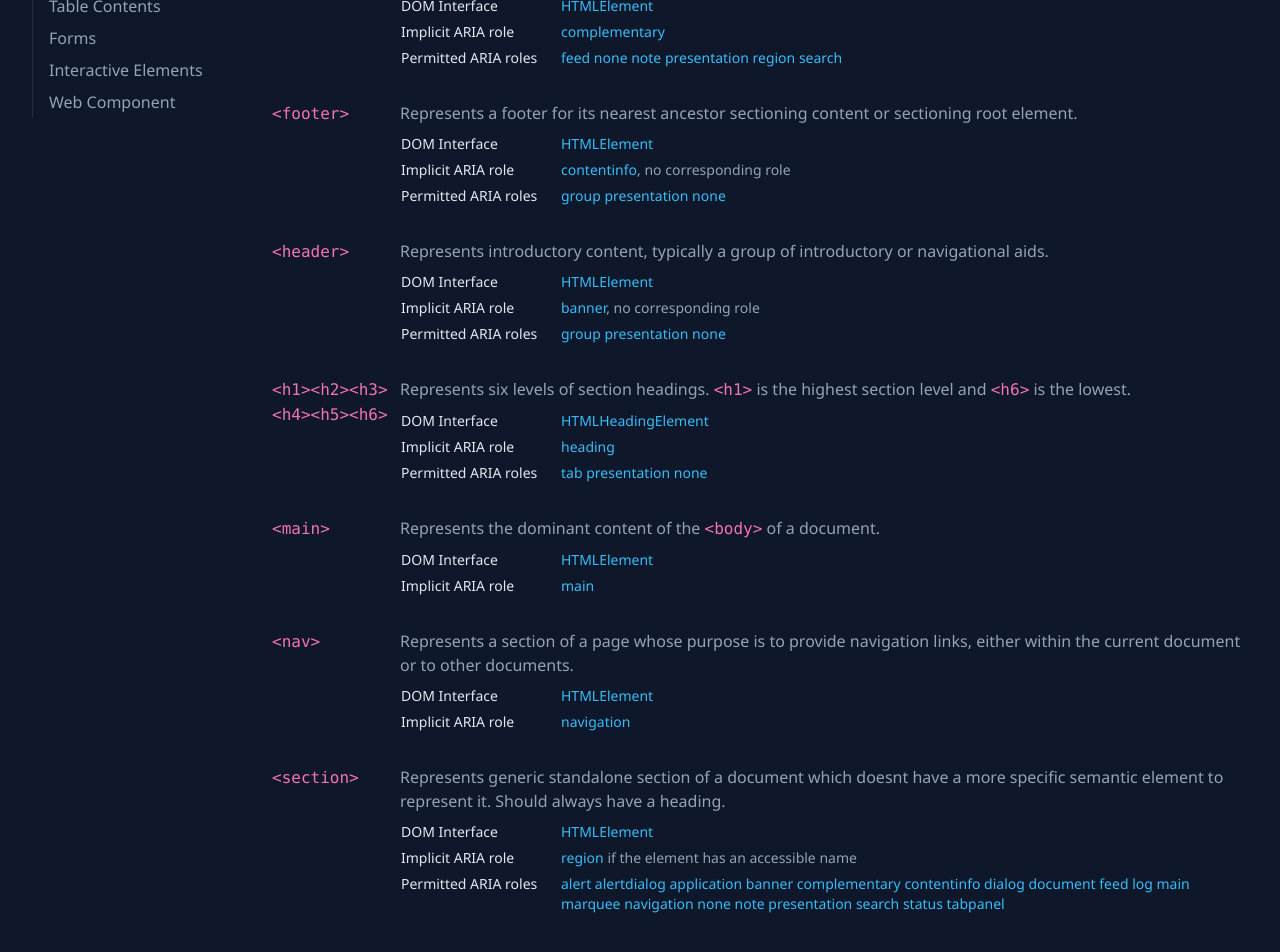
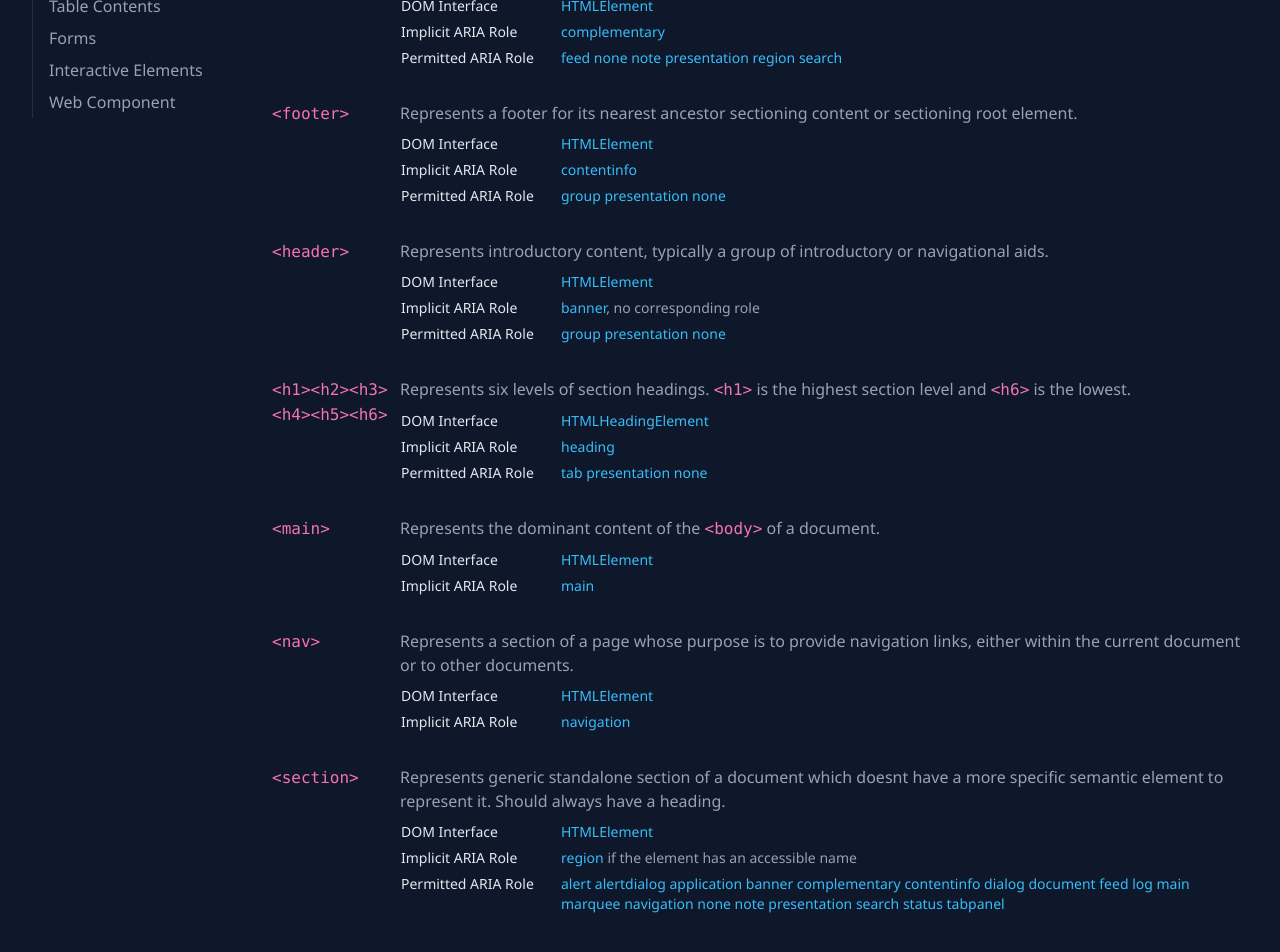
Before and after one commit to nhui98/my-notes, a Next.js app: page /html/contentsectioning in a window 1280 px wide. Shown: the part 506-1458 px from the top of the page. Built offline with nearby package versions, Linux system fonts and the light colour scheme.

Commit message:
refactor content sectioning tags

```diff
--- a/src/components/html/ContentSectioning/AsideTag.tsx
+++ b/src/components/html/ContentSectioning/AsideTag.tsx
@@ -1,5 +1,6 @@
 import AriaRole from "../AriaRole";
 import DomInterface from "../DomInterface";
+import TableRow from "../TableRow";
 import Tag from "../Tag";
 
 const AsideTag = () => (
@@ -14,26 +15,17 @@ const AsideTag = () => (
       </div>
       <table className="html-tag-table">
         <tbody className="html-tag-tbody">
-          <tr className="html-tag-trow">
-            <td className="html-cell-label">DOM Interface</td>
-            <td className="html-cell-details">
-              <DomInterface element="HTMLElement" />
-            </td>
-          </tr>
-          <tr className="html-tag-trow">
-            <td className="html-cell-label">Implicit ARIA role</td>
-            <td className="html-cell-details">
-              <AriaRole role="complementary" />
-            </td>
-          </tr>
-          <tr className="html-tag-trow">
-            <td className="html-cell-label">Permitted ARIA roles</td>
-            <td className="html-cell-details">
-              <AriaRole role="feed" /> <AriaRole role="none" />{" "}
-              <AriaRole role="note" /> <AriaRole role="presentation" />{" "}
-              <AriaRole role="region" /> <AriaRole role="search" />
-            </td>
-          </tr>
+          <TableRow label="DOM Interface">
+            <DomInterface element="HTMLElement" />
+          </TableRow>
+          <TableRow label="Implicit ARIA Role">
+            <AriaRole role="complementary" />
+          </TableRow>
+          <TableRow label="Permitted ARIA Role">
+            <AriaRole role="feed" /> <AriaRole role="none" />{" "}
+            <AriaRole role="note" /> <AriaRole role="presentation" />{" "}
+            <AriaRole role="region" /> <AriaRole role="search" />
+          </TableRow>
         </tbody>
       </table>
     </div>
--- a/src/components/html/ContentSectioning/FooterTag.tsx
+++ b/src/components/html/ContentSectioning/FooterTag.tsx
@@ -1,5 +1,6 @@
 import AriaRole from "../AriaRole";
 import DomInterface from "../DomInterface";
+import TableRow from "../TableRow";
 import Tag from "../Tag";
 
 const FooterTag = () => (
@@ -14,25 +15,16 @@ const FooterTag = () => (
       </div>
       <table className="html-tag-table">
         <tbody className="html-tag-tbody">
-          <tr className="html-tag-trow">
-            <td className="html-cell-label">DOM Interface</td>
-            <td className="html-cell-details">
-              <DomInterface element="HTMLElement" />
-            </td>
-          </tr>
-          <tr className="html-tag-trow">
-            <td className="html-cell-label">Implicit ARIA role</td>
-            <td className="html-cell-details">
-              <AriaRole role="contentinfo" />, no corresponding role
-            </td>
-          </tr>
-          <tr className="html-tag-trow">
-            <td className="html-cell-label">Permitted ARIA roles</td>
-            <td className="html-cell-details">
-              <AriaRole role="group" /> <AriaRole role="presentation" />{" "}
-              <AriaRole role="none" />
-            </td>
-          </tr>
+          <TableRow label="DOM Interface">
+            <DomInterface element="HTMLElement" />
+          </TableRow>
+          <TableRow label="Implicit ARIA Role">
+            <AriaRole role="contentinfo" />
+          </TableRow>
+          <TableRow label="Permitted ARIA Role">
+            <AriaRole role="group" /> <AriaRole role="presentation" />{" "}
+            <AriaRole role="none" />
+          </TableRow>
         </tbody>
       </table>
     </div>
--- a/src/components/html/ContentSectioning/HeaderTag.tsx
+++ b/src/components/html/ContentSectioning/HeaderTag.tsx
@@ -1,5 +1,6 @@
 import AriaRole from "../AriaRole";
 import DomInterface from "../DomInterface";
+import TableRow from "../TableRow";
 import Tag from "../Tag";
 
 const HeaderTag = () => (
@@ -14,25 +15,16 @@ const HeaderTag = () => (
       </div>
       <table className="html-tag-table">
         <tbody className="html-tag-tbody">
-          <tr className="html-tag-trow">
-            <td className="html-cell-label">DOM Interface</td>
-            <td className="html-cell-details">
-              <DomInterface element="HTMLElement" />
-            </td>
-          </tr>
-          <tr className="html-tag-trow">
-            <td className="html-cell-label">Implicit ARIA role</td>
-            <td className="html-cell-details">
-              <AriaRole role="banner" />, no corresponding role
-            </td>
-          </tr>
-          <tr className="html-tag-trow">
-            <td className="html-cell-label">Permitted ARIA roles</td>
-            <td className="html-cell-details">
-              <AriaRole role="group" /> <AriaRole role="presentation" />{" "}
-              <AriaRole role="none" />{" "}
-            </td>
-          </tr>
+          <TableRow label="DOM Interface">
+            <DomInterface element="HTMLElement" />
+          </TableRow>
+          <TableRow label="Implicit ARIA Role">
+            <AriaRole role="banner" />, no corresponding role
+          </TableRow>
+          <TableRow label="Permitted ARIA Role">
+            <AriaRole role="group" /> <AriaRole role="presentation" />{" "}
+            <AriaRole role="none" />{" "}
+          </TableRow>
         </tbody>
       </table>
     </div>
--- a/src/components/html/ContentSectioning/HeadingsTag.tsx
+++ b/src/components/html/ContentSectioning/HeadingsTag.tsx
@@ -1,5 +1,6 @@
 import AriaRole from "../AriaRole";
 import DomInterface from "../DomInterface";
+import TableRow from "../TableRow";
 import Tag from "../Tag";
 
 const HeadingsTag = () => (
@@ -20,25 +21,16 @@ const HeadingsTag = () => (
       </div>
       <table className="html-tag-table">
         <tbody className="html-tag-tbody">
-          <tr className="html-tag-trow">
-            <td className="html-cell-label">DOM Interface</td>
-            <td className="html-cell-details">
-              <DomInterface element="HTMLHeadingElement" />
-            </td>
-          </tr>
-          <tr className="html-tag-trow">
-            <td className="html-cell-label">Implicit ARIA role</td>
-            <td className="html-cell-details">
-              <AriaRole role="heading" />
-            </td>
-          </tr>
-          <tr className="html-tag-trow">
-            <td className="html-cell-label">Permitted ARIA roles</td>
-            <td className="html-cell-details">
-              <AriaRole role="tab" /> <AriaRole role="presentation" />{" "}
-              <AriaRole role="none" />{" "}
-            </td>
-          </tr>
+          <TableRow label="DOM Interface">
+            <DomInterface element="HTMLHeadingElement" />
+          </TableRow>
+          <TableRow label="Implicit ARIA Role">
+            <AriaRole role="heading" />
+          </TableRow>
+          <TableRow label="Permitted ARIA Role">
+            <AriaRole role="tab" /> <AriaRole role="presentation" />{" "}
+            <AriaRole role="none" />{" "}
+          </TableRow>
         </tbody>
       </table>
     </div>
--- a/src/components/html/ContentSectioning/MainTag.tsx
+++ b/src/components/html/ContentSectioning/MainTag.tsx
@@ -1,5 +1,6 @@
 import AriaRole from "../AriaRole";
 import DomInterface from "../DomInterface";
+import TableRow from "../TableRow";
 import Tag from "../Tag";
 
 const MainTag = () => (
@@ -13,18 +14,12 @@ const MainTag = () => (
       </div>
       <table className="html-tag-table">
         <tbody className="html-tag-tbody">
-          <tr className="html-tag-trow">
-            <td className="html-cell-label">DOM Interface</td>
-            <td className="html-cell-details">
-              <DomInterface element="HTMLElement" />
-            </td>
-          </tr>
-          <tr className="html-tag-trow">
-            <td className="html-cell-label">Implicit ARIA role</td>
-            <td className="html-cell-details">
-              <AriaRole role="main" />
-            </td>
-          </tr>
+          <TableRow label="DOM Interface">
+            <DomInterface element="HTMLElement" />
+          </TableRow>
+          <TableRow label="Implicit ARIA Role">
+            <AriaRole role="main" />
+          </TableRow>
         </tbody>
       </table>
     </div>
--- a/src/components/html/ContentSectioning/NavTag.tsx
+++ b/src/components/html/ContentSectioning/NavTag.tsx
@@ -1,5 +1,6 @@
 import AriaRole from "../AriaRole";
 import DomInterface from "../DomInterface";
+import TableRow from "../TableRow";
 import Tag from "../Tag";
 
 const NavTag = () => (
@@ -14,18 +15,12 @@ const NavTag = () => (
       </div>
       <table className="html-tag-table">
         <tbody className="html-tag-tbody">
-          <tr className="html-tag-trow">
-            <td className="html-cell-label">DOM Interface</td>
-            <td className="html-cell-details">
-              <DomInterface element="HTMLElement" />
-            </td>
-          </tr>
-          <tr className="html-tag-trow">
-            <td className="html-cell-label">Implicit ARIA role</td>
-            <td className="html-cell-details">
-              <AriaRole role="navigation" />
-            </td>
-          </tr>
+          <TableRow label="DOM Interface">
+            <DomInterface element="HTMLElement" />
+          </TableRow>
+          <TableRow label="Implicit ARIA Role">
+            <AriaRole role="navigation" />
+          </TableRow>
         </tbody>
       </table>
     </div>
--- a/src/components/html/ContentSectioning/SectionTag.tsx
+++ b/src/components/html/ContentSectioning/SectionTag.tsx
@@ -1,5 +1,6 @@
 import AriaRole from "../AriaRole";
 import DomInterface from "../DomInterface";
+import TableRow from "../TableRow";
 import Tag from "../Tag";
 
 const SectionTag = () => (
@@ -15,22 +16,14 @@ const SectionTag = () => (
       </div>
       <table className="html-tag-table">
         <tbody className="html-tag-tbody">
-          <tr className="html-tag-trow">
-            <td className="html-cell-label">DOM Interface</td>
-            <td className="html-cell-details">
+          <TableRow label="DOM Interface">
             <DomInterface element="HTMLElement" />
-            </td>
-          </tr>
-          <tr className="html-tag-trow">
-            <td className="html-cell-label">Implicit ARIA role</td>
-            <td className="html-cell-details">
+          </TableRow>
+          <TableRow label="Implicit ARIA Role">
             <AriaRole role="region" /> if the element has an{" "}
             <AriaRole role="accessible name" />
-            </td>
-          </tr>
-          <tr className="html-tag-trow">
-            <td className="html-cell-label">Permitted ARIA roles</td>
-            <td className="html-cell-details">
+          </TableRow>
+          <TableRow label="Permitted ARIA Role">
             <AriaRole role="alert" /> <AriaRole role="alertdialog" />{" "}
             <AriaRole role="application" /> <AriaRole role="banner" />{" "}
             <AriaRole role="complementary" /> <AriaRole role="contentinfo" />{" "}
@@ -41,8 +34,7 @@ const SectionTag = () => (
             <AriaRole role="note" /> <AriaRole role="presentation" />{" "}
             <AriaRole role="search" /> <AriaRole role="status" />{" "}
             <AriaRole role="tabpanel" />
-            </td>
-          </tr>
+          </TableRow>
         </tbody>
       </table>
     </div>
--- a/src/components/html/SectioningRoot/BodyTag.tsx
+++ b/src/components/html/SectioningRoot/BodyTag.tsx
@@ -1,5 +1,6 @@
 import AriaRole from "../AriaRole";
 import DomInterface from "../DomInterface";
+import TableRow from "../TableRow";
 import Tag from "../Tag";
 
 const BodyTag = () => (
@@ -11,24 +12,17 @@ const BodyTag = () => (
       <div>Represents the content of a HTML document.</div>
       <table className="html-tag-table">
         <tbody className="html-tag-tbody">
-          <tr className="html-tag-trow">
-            <td className="html-cell-label">DOM Interface</td>
-            <td className="html-cell-details">
-              <DomInterface element="HTMLBodyElement" />
-            </td>
-          </tr>
-          <tr className="html-tag-trow">
-            <td className="html-cell-label">Implicit ARIA role</td>
-            <td className="html-cell-details">
-              <AriaRole role="generic" />
-            </td>
-          </tr>
-          <tr className="html-tag-trow">
-            <td className="html-cell-label">Attributes</td>
-            <td className="html-cell-details">
-              onblur onfocus onerror onload onunload onresize
-            </td>
-          </tr>
+          <TableRow label="DOM Interface">
+            <DomInterface element="HTMLBodyElement" />
+          </TableRow>
+          <TableRow label="Implicit ARIA Role">
+            <AriaRole role="generic" />
+          </TableRow>
+          <TableRow label="Attributes">
+            onafterprint onbeforeprint onbeforeunload onblur onfocus onerror
+            onload onunload onresize onhashchange onmessage onoffline ononline
+            on popstate onredo onstorage onundo onunload
+          </TableRow>
         </tbody>
       </table>
     </div>
```
Also changed, not shown: src/components/html/ContentSectioning/AddressTag.tsx (+4 -6 lines), src/components/html/ContentSectioning/ArticleTag.tsx (+7 -15 lines). Lines whose indentation alone changed are shown as unchanged.
